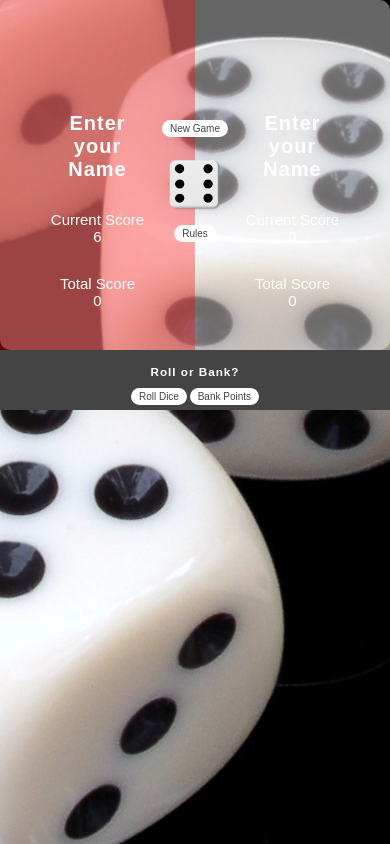
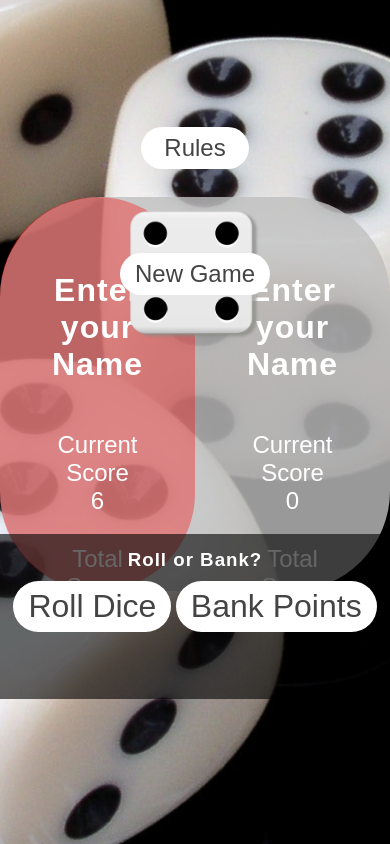
Before and after one commit to StephenB92/dice-game, a plain HTML site: page index.html in a window 390 px wide. Both pictures are taken after a click on the button "Roll Dice". Drawn offline with Linux system fonts and the light colour scheme; a web font is replaced by a local one.

Commit message:
Update styling and finalise media queriesfor responsiveness.

```diff
--- a/assets/css/style.css
+++ b/assets/css/style.css
@@ -15,15 +15,15 @@ body {
     background: url("../images/background-image.jpg") center;
     width: 100%;
     height: 93.4vh;
-    overflow: hidden;
 }
 
 main {
     position: relative;
     width: 100%;
-    height: 100%;
-    background-color: rgba(255, 255, 255, 0.40);
-    border-radius: 10px;
+    height: 50%;
+    top: 25%;
+    background-color: rgba(192, 192, 192, 0.8);
+    border-radius: 100px;
     display: flex;
 }
 
@@ -33,10 +33,12 @@ From Zero to Expert", Modal Window Section for Code used to create and style the
 "rules" modal window */
 
 .show-rules {
-    top: 350px;
+    top: 15%;
     position: absolute;
     left: 50%;
     transform: translateX(-50%);
+    font-size: 2.5rem;
+    width: 20%;
 }
 
 .close-rules {
@@ -117,7 +119,29 @@ From Zero to Expert", Modal Window Section for Code used to create and style the
     letter-spacing: 1px;
     margin-top: 7rem;
     margin-bottom: 3rem;
+    cursor: pointer;
 }
+
+/* Credit to codepen.io for code used for animation below */
+
+.name:hover {
+    color: blue;
+    animation-name: color;
+    animation-duration: 1.5s;
+    animation-iteration-count: infinite;
+}
+
+@keyframes color {
+    0% {
+      color: #222;
+    }
+    50% {
+      color: #4285f4;
+    }
+    100% {
+      color: #222;
+    }
+  }
 
 .score {
     font-size: 1.5rem;
@@ -133,6 +157,7 @@ From Zero to Expert", Modal Window Section for Code used to create and style the
 
 .active-player {
     background-color: rgba(255, 0, 0, 0.35);
+    border-radius: 100px;
 }
 
 /* Controls and Dice Styling */
@@ -141,26 +166,28 @@ From Zero to Expert", Modal Window Section for Code used to create and style the
     color: #444;
     cursor: pointer;
     font-family: inherit;
-    font-size: 1rem;
     background-color: white;
     padding: 7px 15px;
     border-radius: 50px;
 }
 
 .button-new {
-    top: 150px;
+    top: 45%;
     position: absolute;
     left: 50%;
     transform: translateX(-50%);
+    font-size: 2rem;
 }
 
 .controls {
-    background-color: #444;
+    background-color: rgba(0, 0, 0, 0.6);
     display: inline-block;
     text-align: center;
     width: 100%;
-    height: auto;
+    height: 150px;
     padding-top: 15px;
+    position: absolute;
+    bottom: 17.2%;
 }
 
 .controls h3 {
@@ -171,14 +198,15 @@ From Zero to Expert", Modal Window Section for Code used to create and style the
 
 .controls button {
     margin-bottom: 5px;
+    font-size: 2rem;
 }
 
 .dice {
     position: absolute;
     left: 50%;
-    top: 12.5rem;
+    top: 40%;
     transform: translateX(-50%);
-    height: 7.5rem;
+    height: 10rem;
 }
 
 /* Media Queries for responsiveness */
@@ -186,8 +214,25 @@ From Zero to Expert", Modal Window Section for Code used to create and style the
 /* Media Queries for screens smaller than 680px */
 
 @media screen and (max-width: 680px) {
+    .button {
+        font-size: 1.5rem;
+    }
+
+    .button-new {
+        top: 30%;
+    }
+
+    .dice {
+        height: 8rem;
+        top: 25%;
+    }
+}
+
+/* Media Queries for screens smaller than 330px */
+
+@media screen and (max-width: 380px) {
     html {
-        font-size: 10px;
+        font-size: 9px;
     }
 
     main {
@@ -195,50 +240,24 @@ From Zero to Expert", Modal Window Section for Code used to create and style the
     }
 
     .button {
-        font-size: 10px;
-        padding: 3px 8px;
+        padding: 2px 6px;
+    }
+
+    .dice {
+        height: 8rem;
+        top: 35%;
+    }
+
+    .controls {
+        top: 50%;
+        height: 50px;
     }
 
     .button-new {
-        top: 120px;
-    }
-
-    .dice {
-        height: 5rem;
-        top: 160px;
+        top: 35%;
     }
 
     .show-rules {
-        top: 225px;
+        font-size: 3rem;
     }
 }
-
-/* Media Queries for screens smaller than 330px */
-
-@media screen and (max-width: 330px) {
-    html {
-        font-size: 8px;
-    }
-
-    main {
-        height: 35rem;
-    }
-
-    .button {
-        font-size: 7.5px;
-        padding: 2px 6px;
-    }
-
-    .button-new {
-        top: 100px;
-    }
-
-    .dice {
-        height: 5rem;
-        top: 130px;
-    }
-
-    .show-rules {
-        top: 185px;
-    }
-}
--- a/assets/javascript/script.js
+++ b/assets/javascript/script.js
@@ -79,10 +79,10 @@ let activePlayer = 0;
 const startGame = function () {
     currentScore = 0;
     activePlayer = 0;
-    score1.textcontent = 0;
-    score2.textcontent = 0;
-    total1.textcontent = 0;
-    total2.textcontent = 0;
+    score1.textContent = 0;
+    score2.textContent = 0;
+    total1.textContent = 0;
+    total2.textContent = 0;
     currentDice.classList.add('hide');
     player1.classList.add('active-player');
     player2.classList.remove('active-player');
--- a/index.html
+++ b/index.html
@@ -9,6 +9,7 @@
     <meta name="keywords" content="dice game, two players, dice, game">
     <link rel="stylesheet" href="assets/css/style.css">
     <link rel="icon" type="image/x-icon" href="assets/images/favicon.ico">
+    <script src="assets/javascript/script.js" defer></script>
     <title>Dice Game</title>
 </head>
 
@@ -82,8 +83,6 @@
         <button class="button button-roll">Roll Dice</button>
         <button class="button button-bank">Bank Points</button>
     </footer>
-
-    <script src="assets/javascript/script.js"></script>
 </body>
 
 </html>
```
Also changed, not shown: 1 other file.
